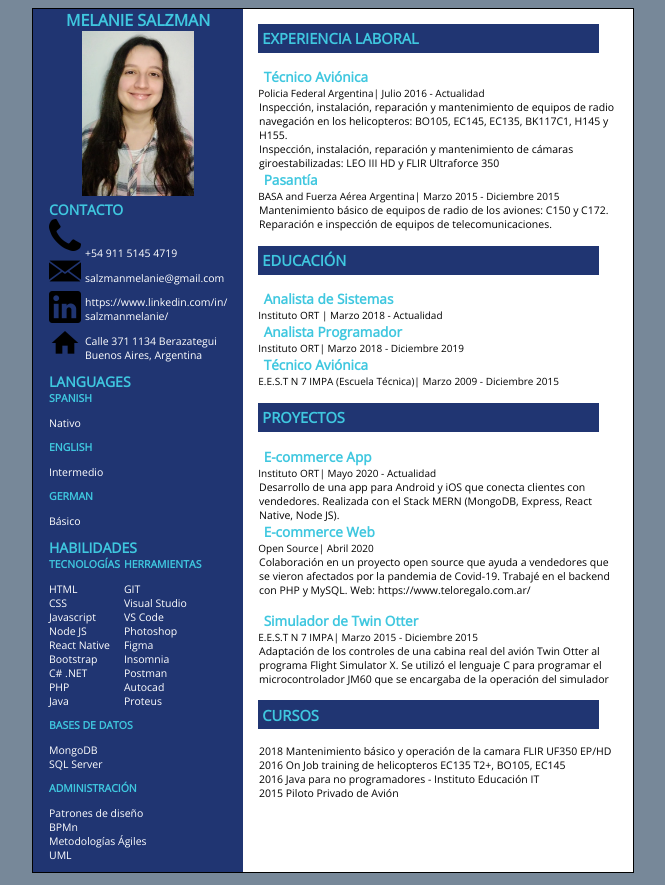
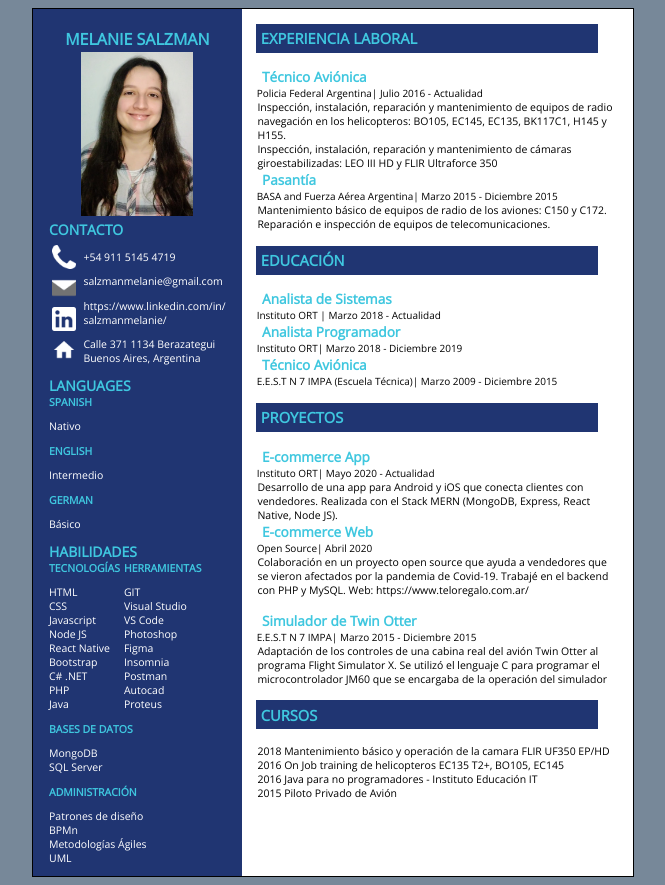
Before and after one commit to MelanieSalzman/CV, a plain HTML site: page index.html in a window 1280 px wide. Shown: the whole page, without its empty margins (307-972 px from the left). Drawn offline with nearby package versions, Linux system fonts and the light colour scheme.

Commit message:
Modificacion en el color de los iconos y estetica

```diff
--- a/css/styles.css
+++ b/css/styles.css
@@ -30,6 +30,8 @@
         font-family: "Open Sans";
         font-weight: bolder;
         color: #3fc7df;
+        margin-top: 1.2em;
+        margin-bottom: .1em;
     }
 
     img {
@@ -68,16 +70,20 @@
     }
 
     #phoneContainer {
-        max-width: 2em;
+        max-width: 1.5em;
+        margin: .2em;
     }
     #emailContainer {
-        max-width: 2em;
+        max-width: 1.5em;
+        margin: .2em;
     }
     #inContainer {
-        max-width: 2em;
+        max-width: 1.5em;
+        margin: .2em;
     }
     #homeContainer {
-        max-width: 2em;
+        max-width: 1.5em;
+        margin: .2em;
     }
 
     #rightContact {
--- a/index.html
+++ b/index.html
@@ -23,16 +23,16 @@
 
             <div id="leftIcons">
                 <div id="phoneContainer">
-                    <img src="images/phone.png" alt="Telefono">
+                    <img src="images/phone1.png" alt="Telefono">
                 </div>
                 <div id="emailContainer">
-                    <img src="images/email.png" alt="Email">
+                    <img src="images/email1.png" alt="Email">
                 </div>
                 <div id="inContainer">
-                    <img src="images/linkedin.png" alt="Linkedin">
+                    <img src="images/linkedin1.png" alt="Linkedin">
                 </div>
                 <div id="homeContainer">
-                    <img src="images/home.png" alt="Dirección">
+                    <img src="images/home1.png" alt="Dirección">
                 </div>
             </div>
             <div id="rightContact">
```
Also changed, not shown: images/email1.png (added), images/home1.png (added), images/linkedin1.png (added), images/phone1.png (added), 1 other file.
